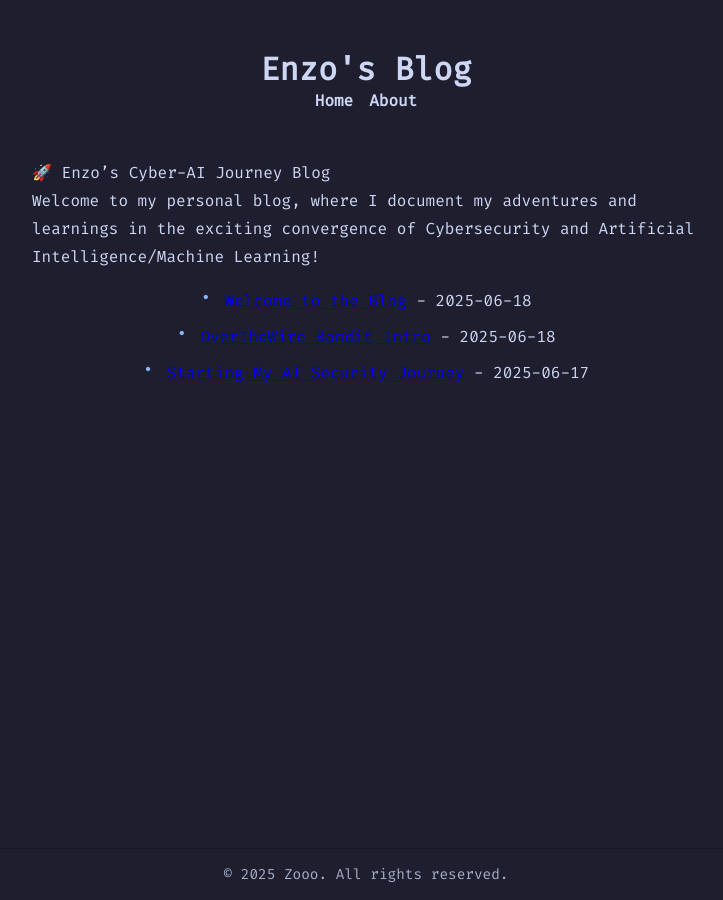
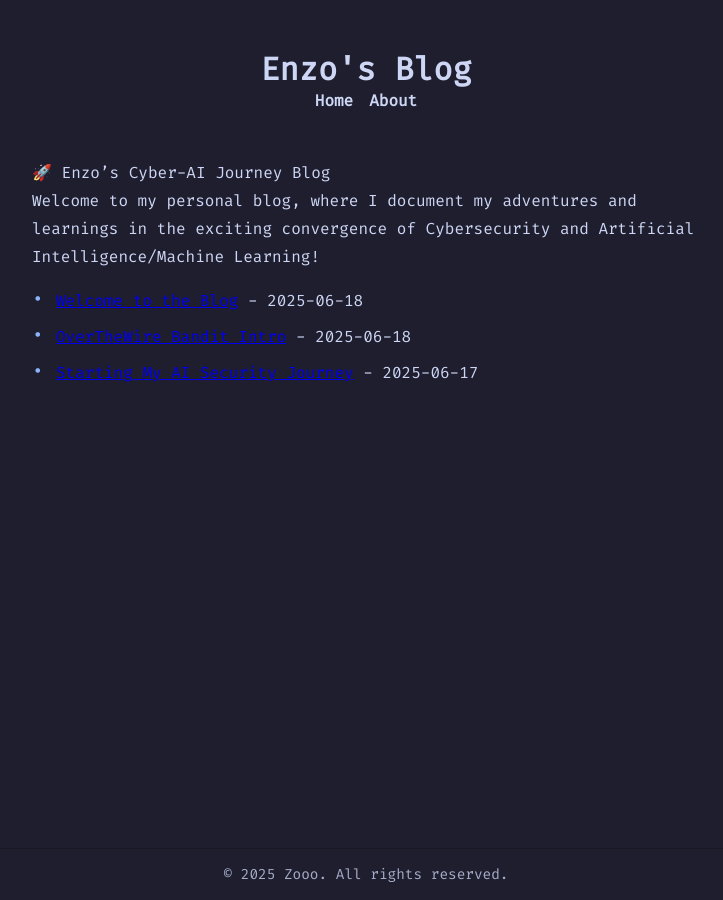
Before and after one commit to Enzo1612/Enzo1612.github.io, a Jekyll site: the page built from README.md, in a window 1280 px wide. Shown: the whole page, without its empty margins (274-997 px from the left). Built offline with Jekyll 4.4.1, drawn with Linux system fonts in a browser that asks for light colours; our own code applies the rules of GitHub Pages for plain Markdown files.

```diff
--- a/assets/css/main.css
+++ b/assets/css/main.css
@@ -121,22 +121,16 @@ footer {
   }
 }
 
-/* 💠 Stylish Bullet Points */
 ul {
   list-style: none;
   padding-left: 0;
   margin: 1rem 0;
-  display: flex;
-  flex-direction: column;
-  align-items: center;
-  gap: 0.5rem;
 }
 
 ul li {
   position: relative;
   padding-left: 1.5rem;
-  max-width: 700px;
-  text-align: left;
+  margin-bottom: 0.5rem;
   color: var(--text);
 }
 
@@ -146,6 +140,6 @@ ul li::before {
   left: 0;
   top: 0;
   color: var(--accent);
-  font-size: 1.1rem;
+  font-size: 1.2rem;
   line-height: 1.2;
 }
```
